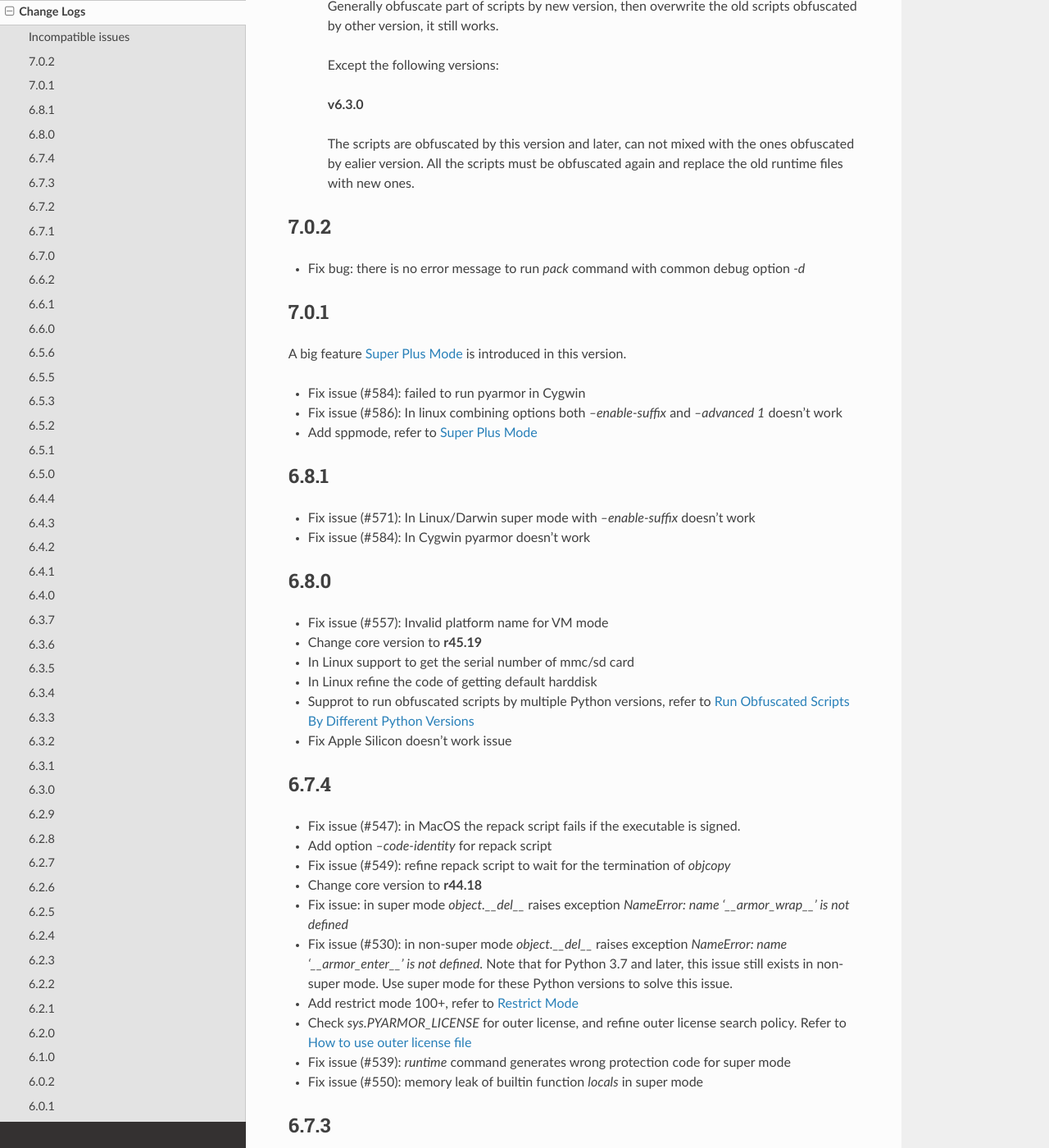
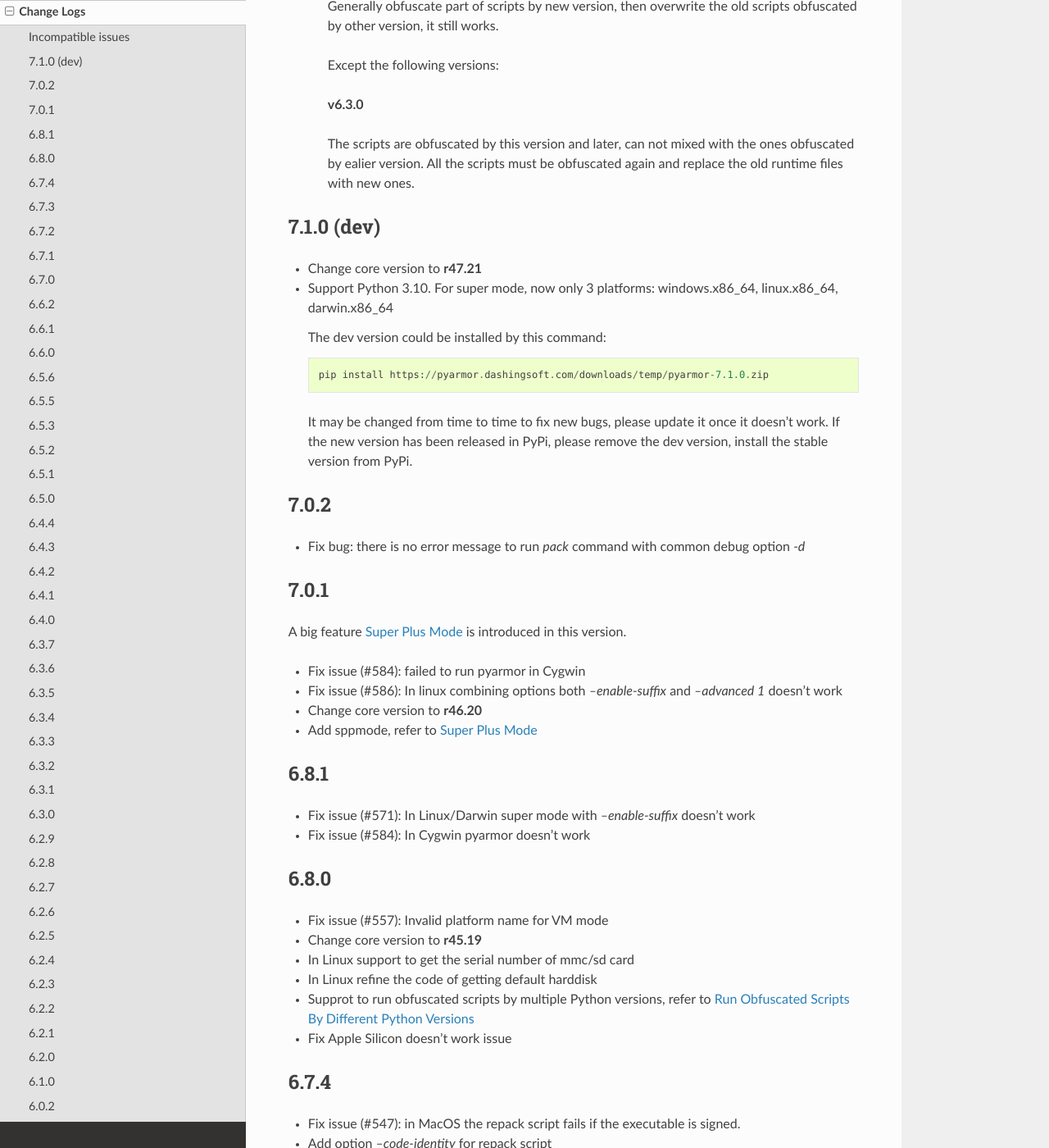
Before and after one commit to dashingsoft/pyarmor, a Sphinx documentation site: the page built from docs/change-logs.rst, in a window 1280 px wide and 1400 px high, scrolled down 522 px. Shown: the whole window at 82% size. Built offline with Sphinx 7.4.7 and the Read the Docs theme 2.0.0, drawn with Linux system fonts in a browser that asks for light colours.

Commit message:
Support python 3.10

```diff
--- a/docs/change-logs.rst
+++ b/docs/change-logs.rst
@@ -33,20 +33,25 @@
    ones obfuscated by ealier version. All the scripts must be obfuscated again
    and replace the old runtime files with new ones.
 
-7.0.2
------
-* Fix bug: there is no error message to run `pack` command with common debug
-  option `-d`
-
-..
+7.1.0 (dev)
+-----------
+* Change core version to **r47.21**
+* Support Python 3.10. For super mode, now only 3 platforms: windows.x86_64,
+  linux.x86_64, darwin.x86_64
+
   The dev version could be installed by this command::
 
-      pip install https://pyarmor.dashingsoft.com/downloads/temp/pyarmor-7.0.2.zip
+      pip install https://pyarmor.dashingsoft.com/downloads/temp/pyarmor-7.1.0.zip
 
   It may be changed from time to time to fix new bugs, please update it once it
   doesn't work. If the new version has been released in PyPi, please remove the
   dev version, install the stable version from PyPi.
 
+7.0.2
+-----
+* Fix bug: there is no error message to run `pack` command with common debug
+  option `-d`
+
 7.0.1
 -----
 A big feature :ref:`Super Plus Mode` is introduced in this version.
@@ -54,6 +59,7 @@
 * Fix issue (#584): failed to run pyarmor in Cygwin
 * Fix issue (#586): In linux combining options both `--enable-suffix` and
   `--advanced 1` doesn't work
+* Change core version to **r46.20**
 * Add sppmode, refer to :ref:`Super Plus Mode`
 
 6.8.1
```
Also changed, not shown: README.md (+1 -1 lines).
